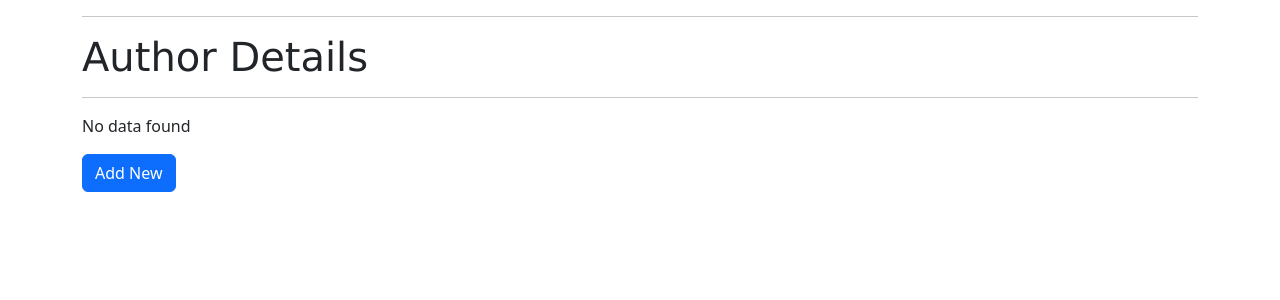
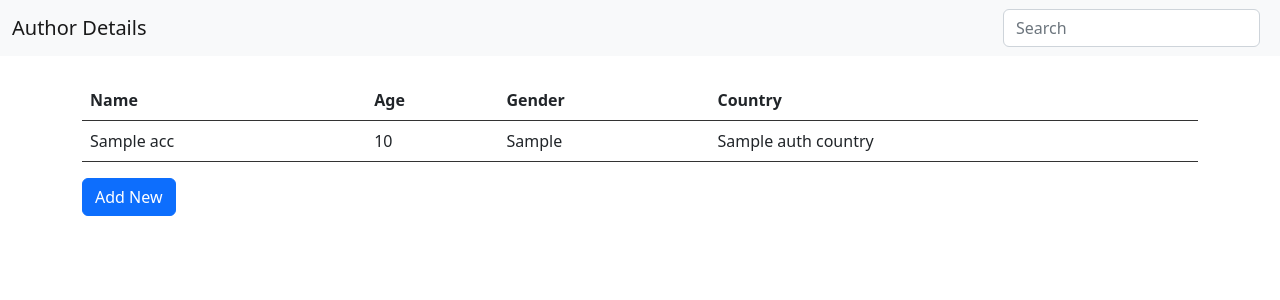
Before and after one commit to asaad2121/Book-Management, a Django app: template templates/authordetails/index.html in a window 1280 px wide. Shown: the top 300 px of the page. Run offline with Django 4.2, Linux system fonts and the light colour scheme; tables that the repository leaves empty hold one stand-in row (values such as "Sample post"); the template is opened without the code that fills it: values that come from a table or form of the project are taken from there, most other values are stand-ins (such as "Sample title", 1, 10 or a date in 2020).

Commit message:
author add and search addded

```diff
--- a/authdetails/forms.py
+++ b/authdetails/forms.py
@@ -1,6 +1,28 @@
 from django import forms
 from authdetails.models import authorDet
+from django_countries.fields import CountryField
 class authForm(forms.ModelForm):
     class Meta:
+        GENDER_CHOICES = (
+        ('M', 'Male'),
+        ('F', 'Female'),
+        )
         model = authorDet
         fields = '__all__'
+        widgets={
+            'auth_name' : forms.TextInput(attrs={
+                'placeholder': 'Author Name',
+                'class': 'form-control'
+                }),
+            'auth_age' : forms.TextInput(attrs={
+                'placeholder': 'Author Age',
+                'class': 'form-control'
+                }),
+            'auth_gender' : forms.Select(attrs={
+                'class': 'form-control'
+            }),
+            'auth_country' : forms.Select(attrs={
+                'class': 'form-control'
+            })
+
+        }
--- a/authdetails/urls.py
+++ b/authdetails/urls.py
@@ -3,5 +3,6 @@ from authdetails import views
 
 urlpatterns= [
     path('', views.index , name = "index"),
+    path('', views.index, name='search_results'),
     #path('addauthor', views.authFormDetails , name = 'form name'),
 ]
--- a/templates/authordetails/index.html
+++ b/templates/authordetails/index.html
@@ -12,10 +12,17 @@
     <title>Home</title>
 </head>
 <body>
+    <nav class="navbar bg-light">
+        <div class="container-fluid">
+          <a class="navbar-brand" href="http://127.0.0.1:8000/?q=">Author Details</a>
+          <form class="d-flex" role="search" action="{% url 'search_results' %}" method="get">
+            <input class="form-control me-2" value="" name="q" type="text" placeholder="Search" aria-label="Search">
+          </form>
+        </div>
+      </nav><br>
     <div class="container">
-        <hr>
-    <h1>Author Details</h1><hr>
-    {% if age_dict %}
+
+    {% if dataDet %}
     <table class="table">
     <thead>
         <th>Name</th>
@@ -30,7 +37,7 @@
         <td> {{acc.auth_age}} </td>
         <td> {{acc.auth_gender}} </td>
         <td> {{acc.auth_country.name}} </td>
-    </tr><br>
+    </tr>
     {% endfor %}
     </table>
     {% else %}
@@ -42,7 +49,7 @@
     <button type="submit" class="btn btn-primary" onclick="openPopUp()">Add New</button>
     <div class="popup" id="popup">
     <form method="POST" class="form-control">
-        {{form.as_p}}
+        {{form}}
         {% csrf_token %}
         <input type="submit" class="btn btn-primary" value="Submit" onclick="closePopUp()">
     </form>
```
Also changed, not shown: authdetails/views.py (+20 -5 lines), db.sqlite3, static/css/OP.png (deleted).
